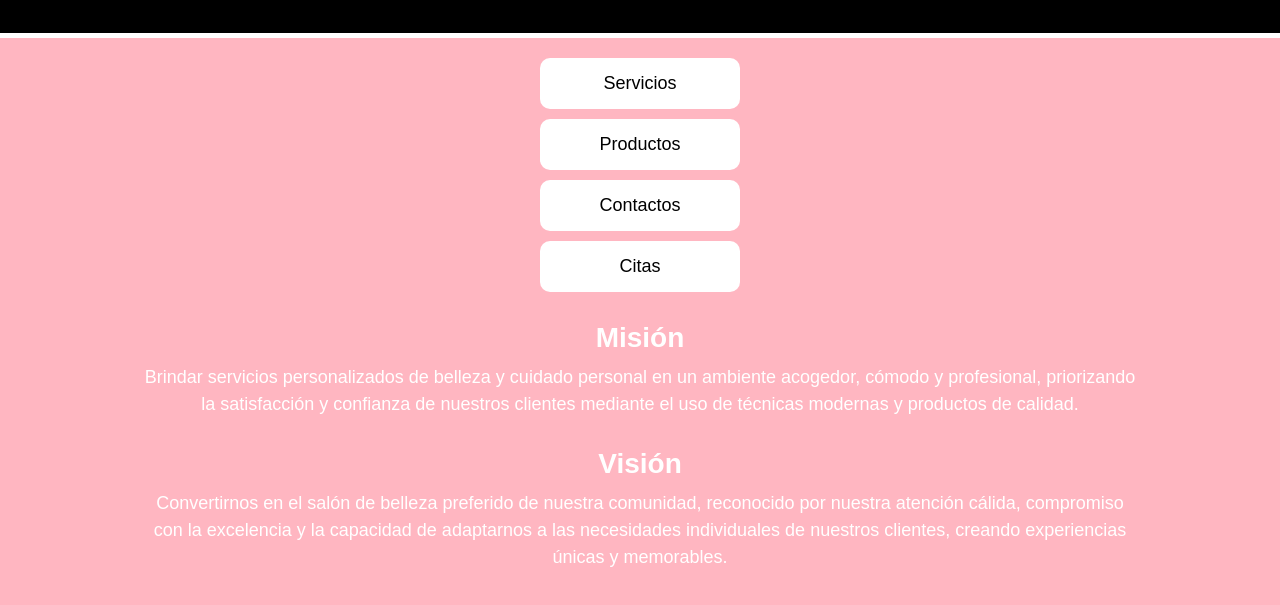
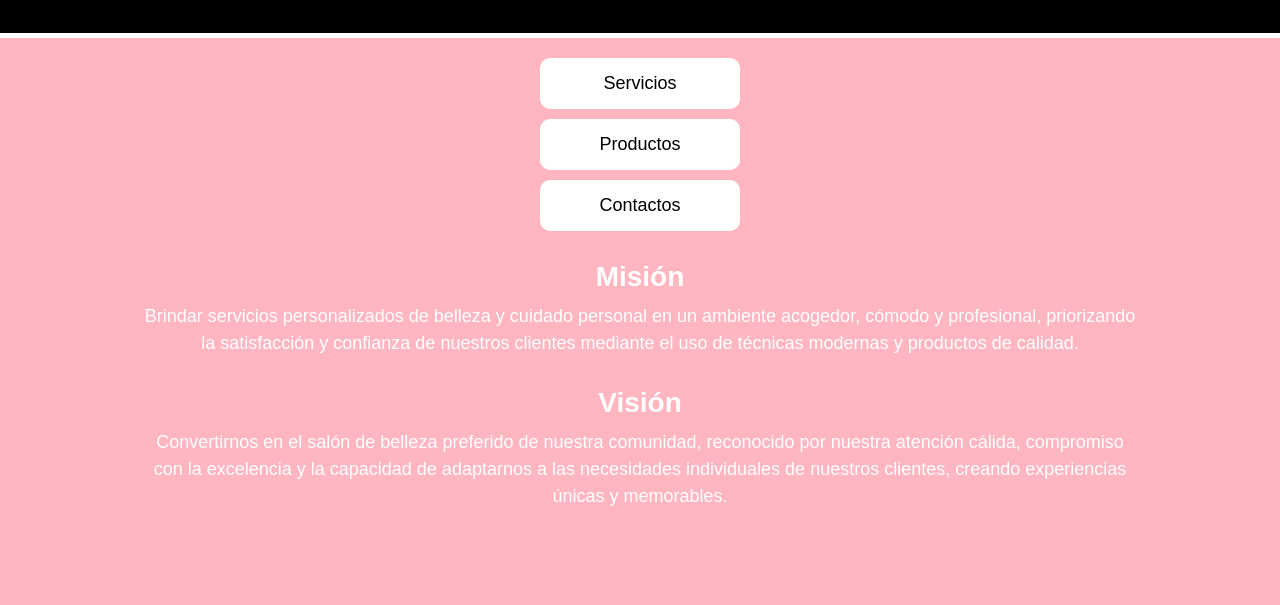
Before and after one commit to herrerajuosef-sketch/VisosKeratin, a plain HTML site: page index.html in a window 1280 px wide. Shown: the part 93-698 px from the top of the page. Drawn offline with Linux system fonts and the light colour scheme.

Commit message:
eliminacion del boton citas de la pagina principal

```diff
--- a/index.html
+++ b/index.html
@@ -29,7 +29,7 @@
       main {
         margin: 20px;
       }
-      /* Convertimos los enlaces para que se comporten y luzcan como tus botones originales */
+      /* Convertde botones */
       .nav-button {
         background-color: white;
         color: black;
@@ -67,11 +67,10 @@
       <p>Explora nuestros servicios, productos y más</p>
     </header>
     <main>
-      <!-- Enlaces corregidos apuntando a tus archivos locales -->
+      <!-- Enlaces corregidos -->
       <a href="servicios.html" class="nav-button">Servicios</a>
       <a href="productos.html" class="nav-button">Productos</a>
       <a href="contactos.html" class="nav-button">Contactos</a>
-      <a href="citas.html" class="nav-button">Citas</a>
 
       <!-- Sección de Misión -->
       <section>
```
